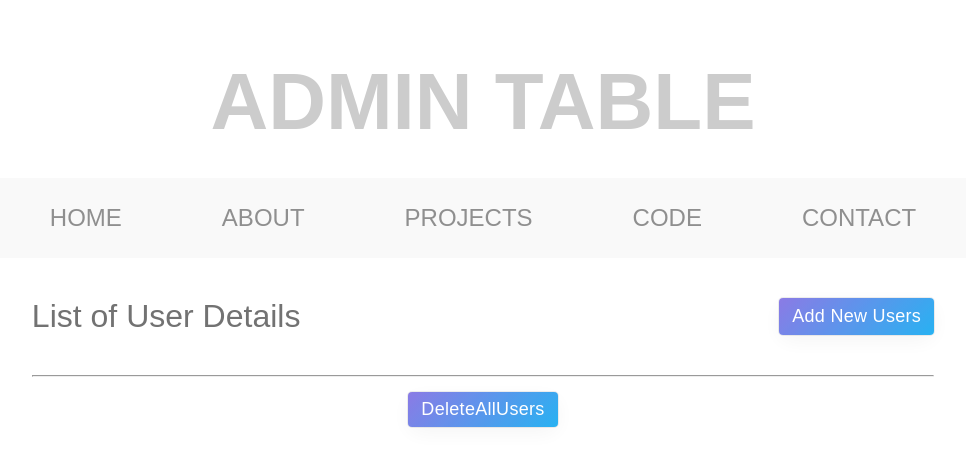
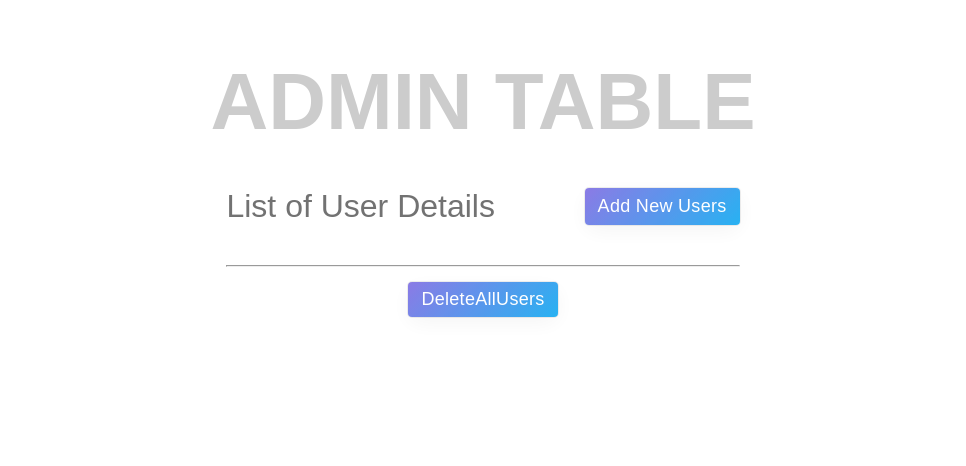
Before and after one commit to ChandanSayed/user-table-redux-toolkit, a React (Vite) app: page / in a window 1280 px wide. Shown: the top 466 px of the page, without its empty margins (157-1123 px from the left). Built offline with nearby package versions, Linux system fonts and the light colour scheme; what chance would draw is missing.

Commit message:
extraReducers added

```diff
--- a/src/components/Navbar.jsx
+++ b/src/components/Navbar.jsx
@@ -5,38 +5,6 @@ const Navbar = () => {
   return (
     <Wrapper>
       <h1>Admin Table</h1>
-
-      <section>
-        <nav>
-          <ul className="menuItems">
-            <li>
-              <a href="/" data-item="Home">
-                Home
-              </a>
-            </li>
-            <li>
-              <a href="/" data-item="About">
-                About
-              </a>
-            </li>
-            <li>
-              <a href="/" data-item="Projects">
-                Projects
-              </a>
-            </li>
-            <li>
-              <a href="/" data-item="Code">
-                Code
-              </a>
-            </li>
-            <li>
-              <a href="/" data-item="Contact">
-                Contact
-              </a>
-            </li>
-          </ul>
-        </nav>
-      </section>
     </Wrapper>
   );
 };
--- a/src/users/slices/UsersSlice.jsx
+++ b/src/users/slices/UsersSlice.jsx
@@ -13,6 +13,11 @@ const UsersSlice = createSlice({
     deleteUsers(state, action) {
       state.splice(0, state.length);
     }
+  },
+  extraReducers(builder) {
+    builder.addCase(UsersSlice.actions.deleteUsers, (state, action) => {
+      state.splice(0, state.length);
+    });
   }
 });
 
```
